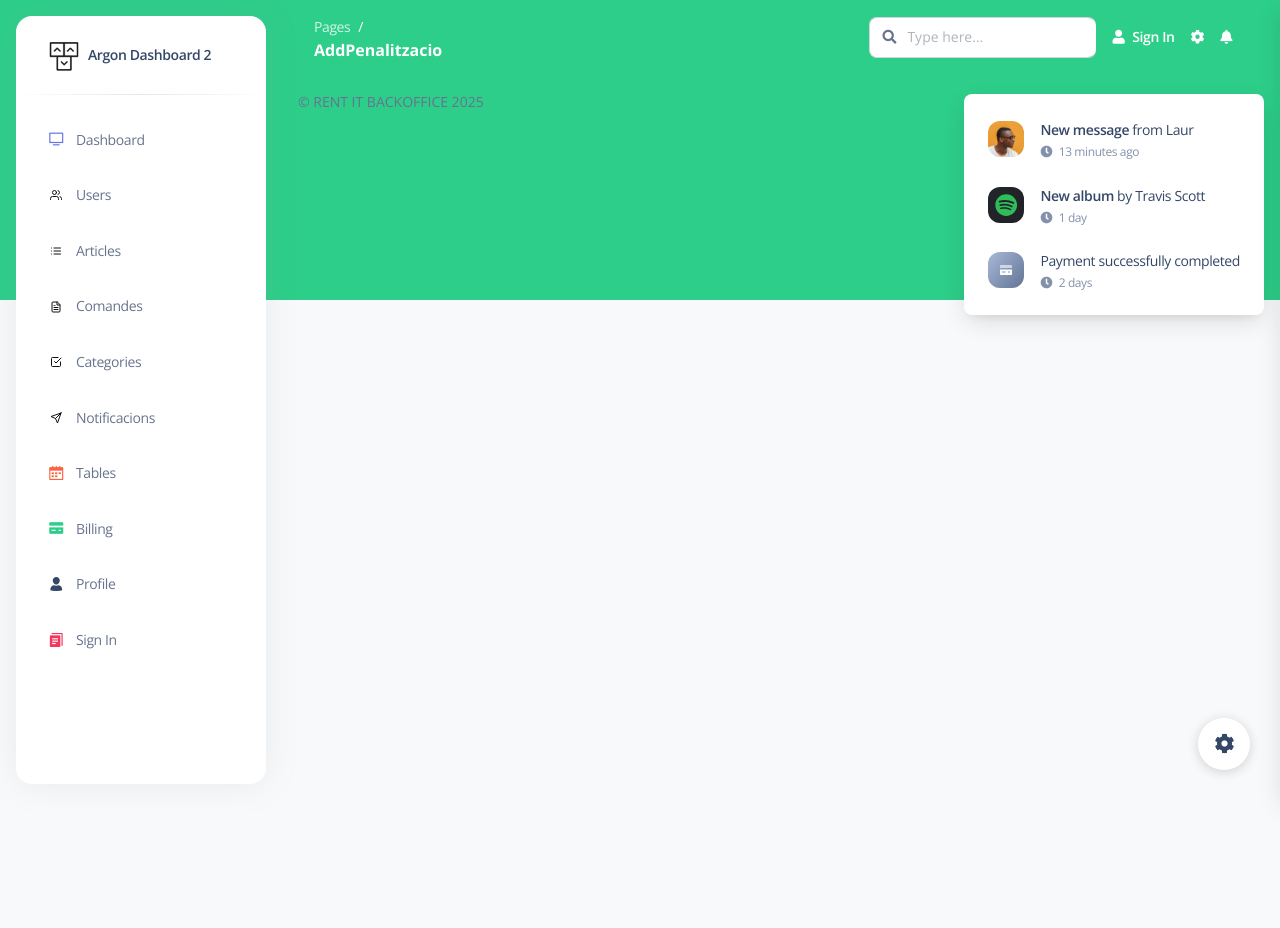
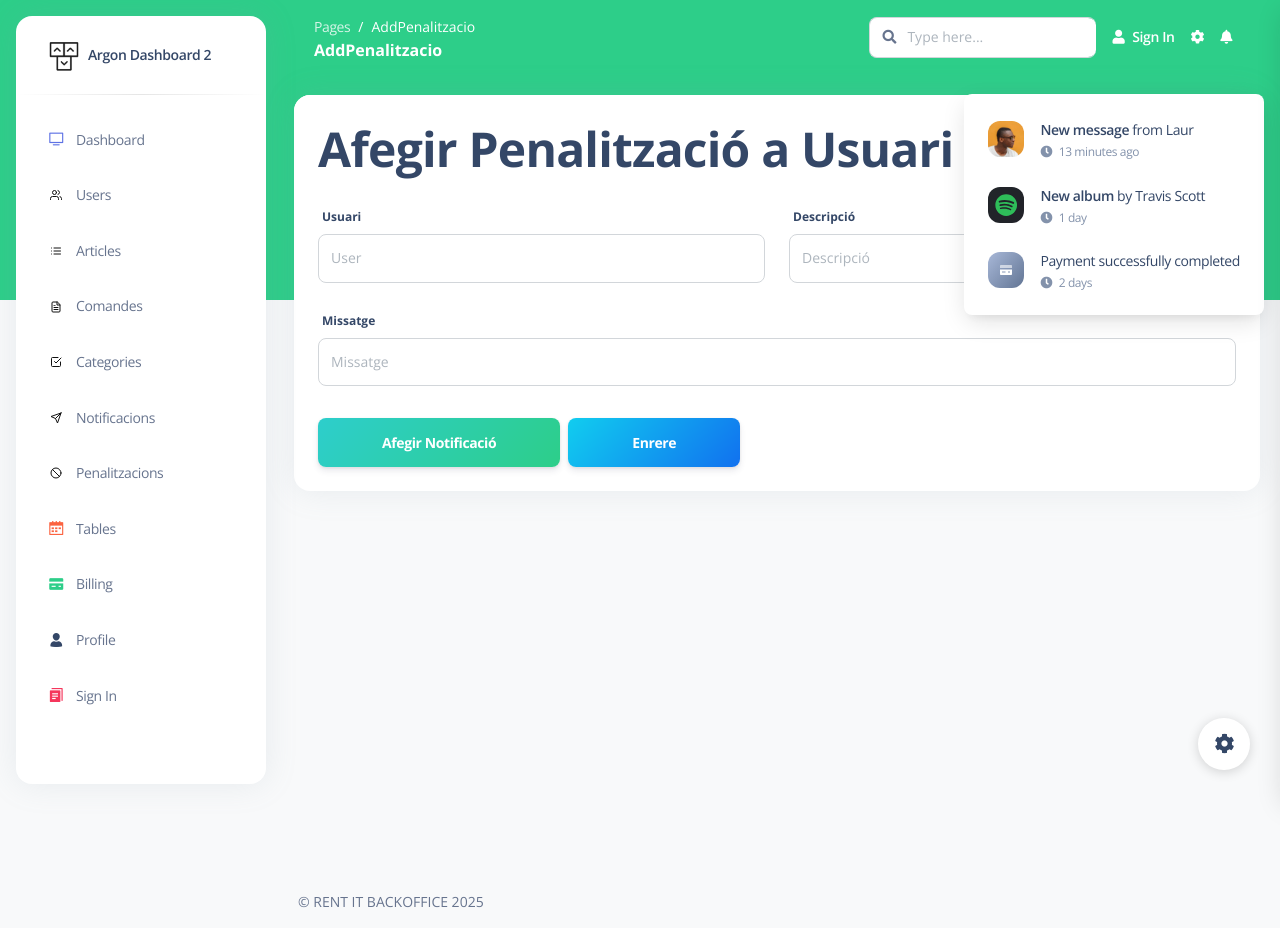
Before and after one commit to attlasss/rent-it-admin, a Vue app: page /addPenalitzacio/1 in a window 1280 px wide. Before the commit the page ends 800 px from the top, so only its background shows below. Built offline with nearby package versions, Linux system fonts and the light colour scheme; what vue-good-table-next would draw is missing.

Commit message:
22042025

```diff
--- a/src/examples/Sidenav/SidenavList.vue
+++ b/src/examples/Sidenav/SidenavList.vue
@@ -88,6 +88,17 @@ onMounted(() => {
           </template>
         </sidenav-item>
       </li>
+      <li class="nav-item">
+        <sidenav-item
+          to="/penalitzacions"
+          :class="getRoute === 'penalitzacions' ? 'active' : ''"
+          :navText="'Penalitzacions'"
+        >
+          <template v-slot:icon>
+            <i data-feather="slash"></i>
+          </template>
+        </sidenav-item>
+      </li>
 
       <li class="nav-item">
         <sidenav-item
--- a/src/router/index.js
+++ b/src/router/index.js
@@ -15,6 +15,8 @@ import Notificacions from "../views/Notificacions/Notificacions.vue";
 import AddNotificacions from "../views/Notificacions/AddNotificacio.vue";
 import EditNotificacions from "../views/Notificacions/EditNotificacio.vue";
 import DeleteNotificacio from "../views/Notificacions/DeleteNotificacio.vue";
+import AddPenalitzacio from "../views/Penalitzacio/AddPenalitzacio.vue";
+
 const routes = [
   {
     path: "/",
@@ -77,6 +79,11 @@ const routes = [
     component: DeleteNotificacio,
   },
   {
+    path: "/addPenalitzacio/:id",
+    name: "AddPenalitzacio",
+    component: AddPenalitzacio,
+  },
+  {
     path: "/tables",
     name: "Tables",
     component: Tables,
--- /dev/null
+++ b/src/views/Penalitzacio/AddPenalitzacio.vue
@@ -0,0 +1,125 @@
+<template>
+    <div class="app-container">
+      <div class="card">
+        <div class="card-header pb-0 d-flex justify-content-between align-items-center">
+          <h1>Afegir Penalització a Usuari</h1>
+        </div>
+        <div class="card-body px-4 pt-0 pb-4 mt-3">
+          <form @submit.prevent="addPenalitzacio">
+            <div class="row mb-2">
+              <div class="col-md-6 mb-2">
+                <label for="nom" class="form-label">Usuari</label>
+                <argon-input id="user" type="text" placeholder="User" v-model="user" size="lg" disabled/>
+              </div>
+              <div class="col-md-6 mb-2">
+                <label for="desc" class="form-label">Descripció</label>
+                <argon-input id="desc" type="text" placeholder="Descripció" v-model="desc" size="lg" />
+                <small v-if="errors.desc" class="text-danger">{{ errors.desc }}</small>
+              </div>
+              <div class="col-md-12 mb-2">
+                <label for="missatge" class="form-label">Missatge</label>
+                <argon-input id="missatge" type="text" placeholder="Missatge" v-model="missatge" size="lg" />
+                <small v-if="errors.missatge" class="text-danger">{{ errors.missatge }}</small>
+              </div>
+            </div>
+            <div class="text-end d-flex gap-2">
+              <argon-button variant="gradient" color="success" type="submit" size="lg">
+                Afegir Notificació
+              </argon-button>
+              <argon-button variant="gradient" color="info" type="button" size="lg" @click="$router.push({ name: 'Notificacions' })">
+                Enrere
+              </argon-button>
+            </div>
+
+          </form>
+        </div>
+      </div>
+      <transition name="fade">
+        <div v-if="toast" class="toast-message text-white px-3 py-2 rounded shadow position-fixed bottom-0 end-0 m-4"
+          :class="toastColor === 'success' ? 'bg-success' : 'bg-danger'">
+          {{ toastMessage }}
+        </div>
+      </transition>
+    </div>
+  </template>
+
+  <script>
+  import axiosConn from "../../api/axios";
+  import ArgonInput from "@/components/ArgonInput.vue";
+  import ArgonButton from "@/components/ArgonButton.vue";
+
+  export default {
+    components: {
+      ArgonInput,
+      ArgonButton,
+    },
+    // Variables
+    data() {
+      return {
+        nom: "",
+        desc: "",
+        missatge: "",
+        errors: {
+          nom: "",
+          desc: "",
+          missatge: "",
+        },
+        username: "",
+        toast: false,
+        toastMessage: "",
+        toastColor: "success",
+      };
+    },
+    methods: {
+      addNotif() {
+        // Validació de formulari
+        this.errors.nom = this.nom.trim() === "" ? "El nom no pot estar buit" : "";
+        this.errors.desc = this.desc.trim() === "" ? "La descripció no pot estar buida" : "";
+        this.errors.missatge = this.missatge.trim() === "" ? "El missatge no pot estar buit" : "";
+
+        if (this.errors.nom || this.errors.desc || this.errors.missatge) return;
+
+        axiosConn.post("/addNotificacio", { nom: this.nom, desc: this.desc, missatge: this.missatge })
+        .then((response) => {
+            if (response.status === 200) {
+              this.toastMessage = "Notificació afegida correctament! ";
+              this.toastColor = "success";
+              this.toast = true;
+              setTimeout(() => {
+                this.toast = false;
+                this.$router.push({ name: "Notificacions" });
+              }, 2000);
+            }
+          })
+          .catch((error) => {
+            this.toastMessage = error.response?.data?.message || "Error inesperat 😵‍💫";
+            this.toastColor = "danger";
+            this.toast = true;
+            setTimeout(() => this.toast = false, 3000);
+          });
+      },
+      getData() {
+        axiosConn.get(`/getUser/${this.$route.params.id}`)
+          .then((response) => {
+            this.username = response.data.username;
+          })
+          .catch((error) => {
+            console.error("Error fetching users:", error);
+          });
+      }
+    },
+  };
+  </script>
+
+  <style scoped>
+  .app-container {
+    display: flex;
+    flex-direction: column;
+    min-height: 100vh;
+    padding: 20px;
+  }
+
+  .toast-message {
+    z-index: 1055;
+  }
+  </style>
--- a/src/views/Users.vue
+++ b/src/views/Users.vue
@@ -9,6 +9,19 @@
         <div class="p-3">
           <vue-good-table :columns="columns" :rows="filteredUsers" :search-options="{ enabled: false }"
             :pagination-options="{ enabled: true, perPage: 5 }">
+            <template #table-row="props">
+              <!-- Ban pone si esta activo o baneado -->
+              <template v-if="props.column.field === 'ban'">
+                <span :class="props.row.ban ? 'text-danger' : 'text-success'">
+                  {{ props.row.ban ? 'Banejat' : 'Actiu' }}
+                </span>
+              </template>
+              <template v-if="props.column.field === 'actions'">
+                <button class="btn btn-danger btn-sm mb-0" @click="addPenalitzacio(props.row.id)">
+                  Afegir Penalitzacio
+                </button>
+              </template>
+            </template>
           </vue-good-table>
         </div>
       </div>
@@ -33,6 +46,7 @@ export default {
         { label: "Data Naixement", field: "data_naixement" },
         { label: "DNI", field: "dni" },
         { label: "Status", field: "ban" },
+        { label: "Accions", field: "actions" },
       ],
     };
   },
@@ -57,6 +71,9 @@ export default {
         console.error("Error fetching users:", error);
       }
     },
+    addPenalitzacio(userId) {
+      this.$router.push({ name: 'AddPenalitzacio', params: { id: userId } });
+    },
   },
 };
 </script>
```
Also changed, not shown: src/views/Notificacions/Notificacions.vue (indentation only).
